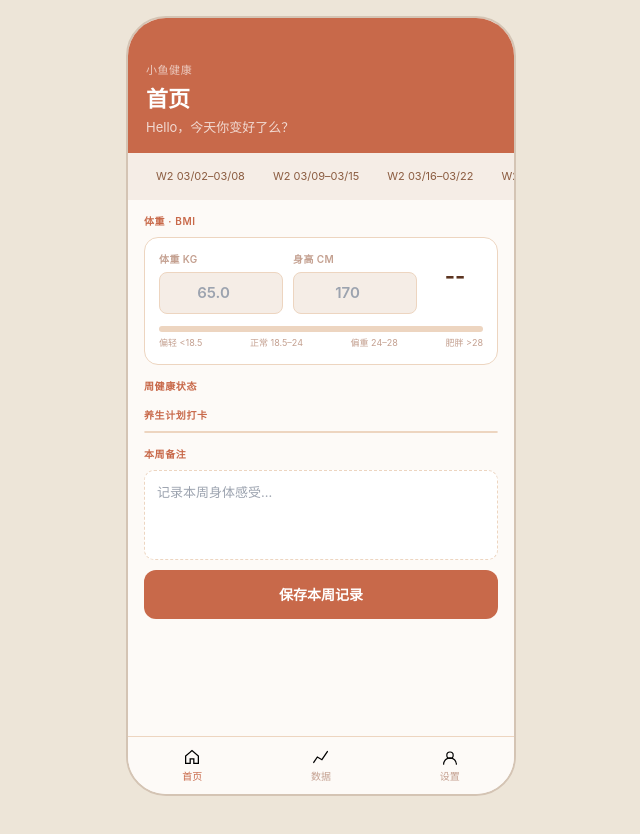
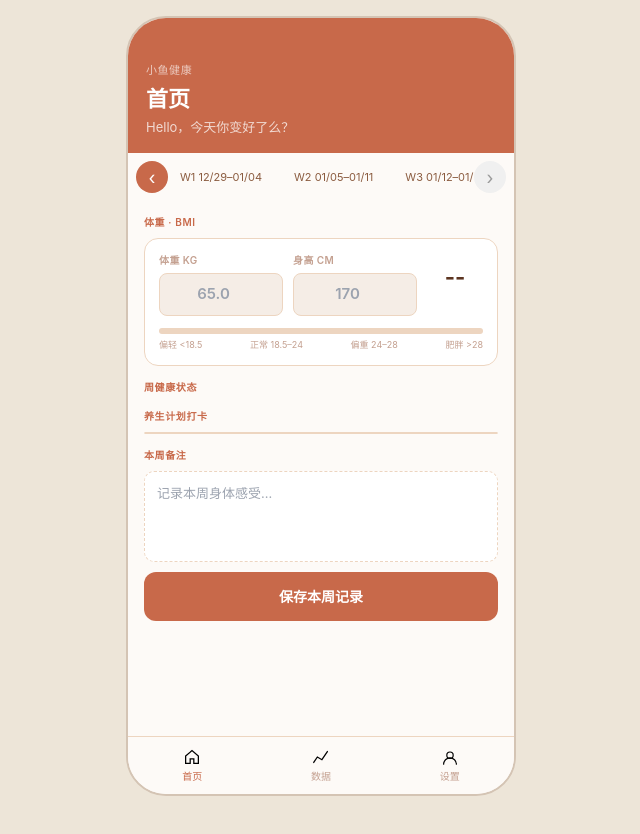
Before and after one commit to davisyu1003/harmony-health, a React (Vite) app in the folder packages/web/: page / in a window 1280 px wide. Shown: the whole page, without its empty margins (319-959 px from the left). Built offline with nearby package versions, Linux system fonts and the light colour scheme.

Commit message:
feat: full year week strip with swipe nav, auto-scroll to current week

```diff
--- a/packages/web/src/lib/date.ts
+++ b/packages/web/src/lib/date.ts
@@ -81,3 +81,37 @@ export function getCurrentWeekRange(weekLabel: string): { start: Date; end: Date
     end: new Date(year, (em ?? 1) - 1, ed ?? 1),
   };
 }
+
+// Check if a week label (e.g. "W14 03/30-04/05") is the current week
+export function isWeekCurrent(label: string): boolean {
+  const today = new Date();
+  const todayDayOfWeek = today.getDay() === 0 ? 7 : today.getDay();
+  const daysToPrevMonday = 1 - todayDayOfWeek;
+  const currentWeekMonday = new Date(today);
+  currentWeekMonday.setDate(today.getDate() + daysToPrevMonday);
+
+  const parts = label.split(' ');
+  if (!parts[1]) return false;
+  const range = parts[1].split('–');
+  const startStr = range[0];
+  if (!startStr) return false;
+
+  const dateParts = startStr.split('/');
+  const m1Str = dateParts[0];
+  const d1Str = dateParts[1];
+  if (!m1Str || !d1Str) return false;
+
+  const m1 = parseInt(m1Str);
+  const d1 = parseInt(d1Str);
+
+  // Determine year - handle year boundary
+  let year = today.getFullYear();
+  if (m1 === 12 && d1 >= 29) {
+    const mondayOfLabel = new Date(year, m1 - 1, d1);
+    if (today < mondayOfLabel) year = year + 1;
+  }
+
+  const labelMonday = new Date(year, m1 - 1, d1);
+  const diff = Math.abs(currentWeekMonday.getTime() - labelMonday.getTime());
+  return diff < 3 * 24 * 60 * 60 * 1000; // within 3 days
+}
--- a/packages/web/src/pages/HomePage.tsx
+++ b/packages/web/src/pages/HomePage.tsx
@@ -2,7 +2,7 @@
 // 首页
 // ============================================================
 
-import { useRef, useState, useCallback, useReducer } from 'react';
+import { useRef, useState, useCallback, useReducer, useEffect } from 'react';
 import { useNavigate, useLocation } from 'react-router-dom';
 import {
   Chart,
@@ -17,7 +17,7 @@ import { useHealthStore } from '@/stores/health.store';
 import { useAuthStore } from '@/stores/auth.store';
 import { SCORE_LABELS, HABIT_STATUS, type HabitStatusValue } from '@/types/health-record';
 import { syncService } from '@/services/sync.service';
-import { getWeekKey } from '@/lib/date';
+import { getWeekKey, isWeekCurrent } from '@/lib/date';
 
 Chart.register(CategoryScale, LinearScale, PointElement, LineElement, Filler, Tooltip);
 
@@ -27,7 +27,6 @@ interface ToastState {
 }
 
 export function HomePage() {
-  console.log('HomePage render at', Date.now());
   const navigate = useNavigate();
   const location = useLocation();
   const [toast, setToast] = useState<ToastState>({ message: '', visible: false });
@@ -50,13 +49,37 @@ export function HomePage() {
     habitLogs,
   } = useHealthStore();
 
-  const weekKey = getWeekKey();  // 直接用 ISO 格式，如 '2026-W14'
-  console.log('weekKey:', weekKey);
+  const weekKey = getWeekKey();
+  const weekStripRef = useRef<HTMLDivElement>(null);
   const allRecords = useHealthStore((s) => s.records);
   const upsertRecord = useHealthStore((s) => s.upsertRecord);
   const upsertWeeklyMeta = useHealthStore((s) => s.upsertWeeklyMeta);
   const upsertHabitLog = useHealthStore((s) => s.upsertHabitLog);
   const isLoading = useHealthStore((s) => s.isLoading);
+
+  // 滚动到本周
+  useEffect(() => {
+    const timer = setTimeout(() => {
+      const strip = weekStripRef.current;
+      if (!strip) return;
+      const buttons = strip.querySelectorAll('.wtab');
+      const currentBtn = buttons[currentWeekIndex] as HTMLButtonElement | undefined;
+      if (currentBtn) {
+        currentBtn.scrollIntoView({ behavior: 'smooth', block: 'nearest', inline: 'start' });
+      }
+    }, 100);
+    return () => clearTimeout(timer);
+  }, [currentWeekIndex]);
+
+  // 切换上一周
+  const goToPrevWeek = () => {
+    if (currentWeekIndex > 0) setCurrentWeek(currentWeekIndex - 1);
+  };
+
+  // 切换下一周
+  const goToNextWeek = () => {
+    if (currentWeekIndex < weeks.length - 1) setCurrentWeek(currentWeekIndex + 1);
+  };
 
   // 本周记录
   const parts = weekKey.split('-W');
@@ -173,16 +196,13 @@ export function HomePage() {
 
   // 健康评分
   const handleSetHealth = async (fieldId: string, value: 1 | 2 | 3 | 4) => {
-    console.log('handleSetHealth called', fieldId, value);
     const parts = weekKey.split('-W');
     const weekNum = parseInt(parts[1] ?? '1');
     const year = parseInt(parts[0] ?? new Date().getFullYear().toString());
     const existingRecord = records.find((r) => r.fieldId === fieldId);
-    console.log('existingRecord:', existingRecord, 'weekNum:', weekNum, 'year:', year);
     const id = existingRecord?.id ?? crypto.randomUUID();
     const catId = fields.find((f) => f.id === fieldId)?.categoryId ?? '';
     const newValue = (existingRecord?.value === value ? 0 : value) as 0 | 1 | 2 | 3 | 4;
-    console.log('newValue:', newValue);
     const now = new Date().toISOString();
     const userId = user?.id ?? 'local';
 
@@ -202,9 +222,7 @@ export function HomePage() {
       deletedAt: undefined,
       syncStatus: 'pending' as const,
     };
-    console.log('upserting record:', record);
     await upsertRecord(record);
-    console.log('upsertRecord done, forcing update');
     forceUpdate();
     syncService.enqueueChange({
       entityType: 'health_record',
@@ -323,21 +341,57 @@ export function HomePage() {
           <div className="sub">Hello，今天你变好了么？</div>
         </div>
 
-        {/* Week Strip */}
-        <div className="week-strip">
+        {/* Week Strip with Navigation */}
+        <div style={{ display: 'flex', alignItems: 'center', padding: '8px 0', background: 'var(--bg)' }}>
+          <button
+            onClick={goToPrevWeek}
+            disabled={currentWeekIndex === 0}
+            style={{
+              width: 32, height: 32, borderRadius: '50%',
+              border: 'none', background: currentWeekIndex === 0 ? '#f0f0f0' : 'var(--coral)',
+              color: currentWeekIndex === 0 ? '#999' : '#fff',
+              cursor: currentWeekIndex === 0 ? 'not-allowed' : 'pointer',
+              fontSize: 18, display: 'flex', alignItems: 'center', justifyContent: 'center',
+              flexShrink: 0, marginLeft: 8
+            }}
+          >‹</button>
+
+          <div
+            ref={weekStripRef}
+            style={{
+              display: 'flex', gap: 8, overflowX: 'auto', flex: 1,
+              scrollBehavior: 'smooth', scrollSnapType: 'x mandatory',
+              padding: '0 4px', WebkitOverflowScrolling: 'touch',
+            }}
+          >
             {weeks.map((w, i) => {
-            const isThisWeek = i === currentWeekIndex;
+              const isThisWeek = isWeekCurrent(w);
               const label = isThisWeek ? `本周 ${w}` : w;
               return (
                 <button
                   key={w}
-                className={`wtab ${isThisWeek ? 'on' : ''}`}
+                  className={`wtab ${i === currentWeekIndex ? 'on' : ''}`}
                   onClick={() => setCurrentWeek(i)}
+                  style={{ scrollSnapAlign: 'start', flexShrink: 0 }}
                 >
                   {label}
                 </button>
               );
             })}
+          </div>
+
+          <button
+            onClick={goToNextWeek}
+            disabled={currentWeekIndex === weeks.length - 1}
+            style={{
+              width: 32, height: 32, borderRadius: '50%',
+              border: 'none', background: currentWeekIndex === weeks.length - 1 ? '#f0f0f0' : 'var(--coral)',
+              color: currentWeekIndex === weeks.length - 1 ? '#999' : '#fff',
+              cursor: currentWeekIndex === weeks.length - 1 ? 'not-allowed' : 'pointer',
+              fontSize: 18, display: 'flex', alignItems: 'center', justifyContent: 'center',
+              flexShrink: 0, marginRight: 8
+            }}
+          >›</button>
         </div>
 
         <div className="sbody">
--- a/packages/web/src/stores/health.store.ts
+++ b/packages/web/src/stores/health.store.ts
@@ -91,7 +91,7 @@ function buildWeeks(): string[] {
   const firstMonday = new Date(jan1);
   firstMonday.setDate(jan1.getDate() + daysToMonday);
 
-  // Find this week's Monday
+  // Find this week's Monday (used to find current week index)
   const today = new Date(now);
   const todayDayOfWeek = today.getDay() === 0 ? 7 : today.getDay();
   const daysToPrevMonday = 1 - todayDayOfWeek;
@@ -101,14 +101,21 @@ function buildWeeks(): string[] {
   const weeks: string[] = [];
   const fmt = (n: number) => n.toString().padStart(2, '0');
 
-  for (let i = 4; i >= 0; i--) {
-    const monday = new Date(currentWeekMonday);
-    monday.setDate(monday.getDate() - 7 * i);
+  // Generate ~52 weeks from first Monday of year
+  const startOfYearMonday = new Date(firstMonday);
+
+  for (let i = 0; i < 52; i++) {
+    const monday = new Date(startOfYearMonday);
+    monday.setDate(startOfYearMonday.getDate() + 7 * i);
     const sunday = new Date(monday);
     sunday.setDate(monday.getDate() + 6);
 
-    const daysDiff = Math.floor((monday.getTime() - firstMonday.getTime()) / (7 * 24 * 60 * 60 * 1000));
-    const weekNum = Math.floor(daysDiff / 7) + 1;
+    // Skip weeks that are completely in the previous year
+    if (sunday.getFullYear() < currentYear) continue;
+    // Skip weeks that are completely in the next year (week 53+)
+    if (monday.getFullYear() > currentYear) break;
+
+    const weekNum = i + 1;
 
     weeks.push(`W${weekNum} ${fmt(monday.getMonth() + 1)}/${fmt(monday.getDate())}–${fmt(sunday.getMonth() + 1)}/${fmt(sunday.getDate())}`);
   }
@@ -116,39 +123,82 @@ function buildWeeks(): string[] {
   return weeks;
 }
 
+// Check if a week label is "this week" based on actual date
+function isCurrentWeekLabel(label: string): boolean {
+  const today = new Date();
+  const todayDayOfWeek = today.getDay() === 0 ? 7 : today.getDay();
+  const daysToPrevMonday = 1 - todayDayOfWeek;
+  const currentWeekMonday = new Date(today);
+  currentWeekMonday.setDate(today.getDate() + daysToPrevMonday);
+
+  const parts = label.split(' ');
+  if (!parts[1]) return false;
+  const range = parts[1].split('–');
+  const startStr = range[0];
+  if (!startStr) return false;
+
+  const dateParts = startStr.split('/');
+  const m1Str = dateParts[0];
+  const d1Str = dateParts[1];
+  if (!m1Str || !d1Str) return false;
+
+  const m1 = parseInt(m1Str);
+  const d1 = parseInt(d1Str);
+
+  // Determine year - handle year boundary
+  let year = today.getFullYear();
+  if (m1 === 12 && d1 >= 29) {
+    const mondayOfLabel = new Date(year, m1 - 1, d1);
+    if (today < mondayOfLabel) year = year + 1;
+  }
+
+  const labelMonday = new Date(year, m1 - 1, d1);
+  const diff = Math.abs(currentWeekMonday.getTime() - labelMonday.getTime());
+  return diff < 3 * 24 * 60 * 60 * 1000; // within 3 days
+}
+
+// Find the index of "this week" in the weeks array
+function findCurrentWeekIndex(weeks: string[]): number {
+  for (let i = 0; i < weeks.length; i++) {
+    const weekLabel = weeks[i];
+    if (weekLabel && isCurrentWeekLabel(weekLabel)) {
+      return i;
+    }
+  }
+  return weeks.length - 1; // fallback to last week
+}
+
 function weekLabelToKey(label: string): string {
-  // Label format: "W14 03/30-04/05"
-  const parts = label.split(' ');
-  if (!parts[0] || !parts[1]) return getWeekKey();
+  const part0 = label.split(' ')[0];
+  const part1 = label.split(' ')[1];
+  if (!part0 || !part1) return getWeekKey();
 
-  const weekMatch = parts[0].match(/W(\d+)/);
-  if (!weekMatch || !weekMatch[1]) return getWeekKey();
+  const weekMatch = part0.match(/W(\d+)/);
+  if (!weekMatch) return getWeekKey();
+  const weekNumStr = weekMatch[1];
+  if (!weekNumStr) return getWeekKey();
 
-  if (!parts[1]) return getWeekKey();
-  const range = parts[1].split('–');
-  if (!range[0]) return getWeekKey();
+  const range0 = part1.split('–')[0];
+  if (!range0) return getWeekKey();
 
-  const dateParts = range[0].split('/');
-  if (!dateParts[0] || !dateParts[1]) return getWeekKey();
+  const monthStr = range0.split('/')[0];
+  const dayStr = range0.split('/')[1];
+  if (!monthStr || !dayStr) return getWeekKey();
 
-  const month = parseInt(dateParts[0]);
-  const day = parseInt(dateParts[1]);
+  const month = parseInt(monthStr);
+  const day = parseInt(dayStr);
   if (isNaN(month) || isNaN(day)) return getWeekKey();
 
   let year = new Date().getFullYear();
-
-  // If Monday is in December and day >= 29, might be week 1 of next year
   if (month === 12 && day >= 29) {
     const mondayOfLabel = new Date(year, month - 1, day);
-    const today = new Date();
-    if (today < mondayOfLabel) {
-      year = year + 1;
-    }
+    if (new Date() < mondayOfLabel) year = year + 1;
   }
 
   const mondayDate = new Date(year, month - 1, day);
   return getWeekKey(mondayDate);
 }
+
 
 function createDefaultWeeklyMeta(weekKey: string): DBWeeklyMeta {
   const parts = weekKey.split('-W');
@@ -303,7 +353,8 @@ export const useHealthStore = create<HealthState>()(
 
       loadWeeks: () => {
         const weeks = buildWeeks();
-        set({ weeks, currentWeekIndex: weeks.length - 1 });
+        const currentIndex = findCurrentWeekIndex(weeks);
+        set({ weeks, currentWeekIndex: currentIndex });
       },
 
       setCurrentWeek: (index) => set({ currentWeekIndex: index }),
```
Lines whose indentation alone changed are shown as unchanged.
